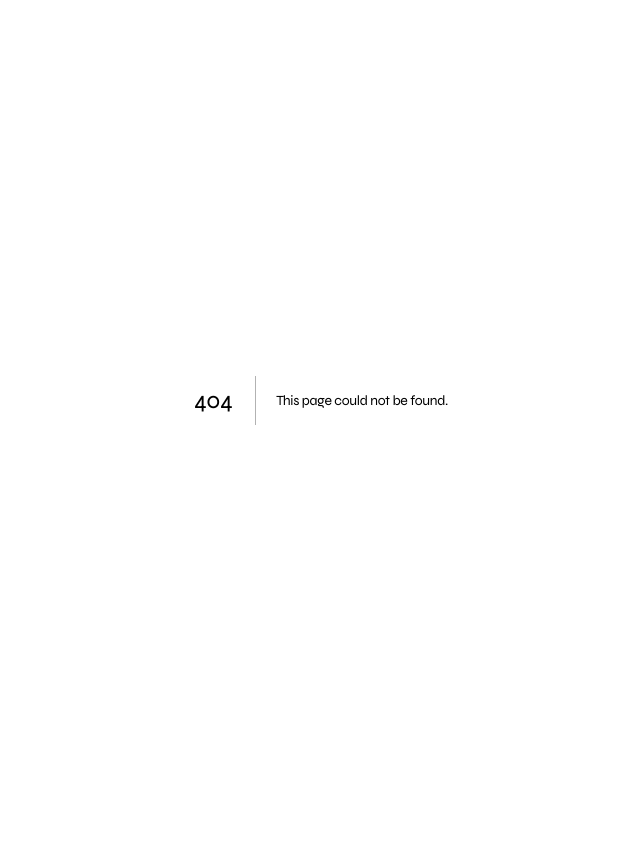
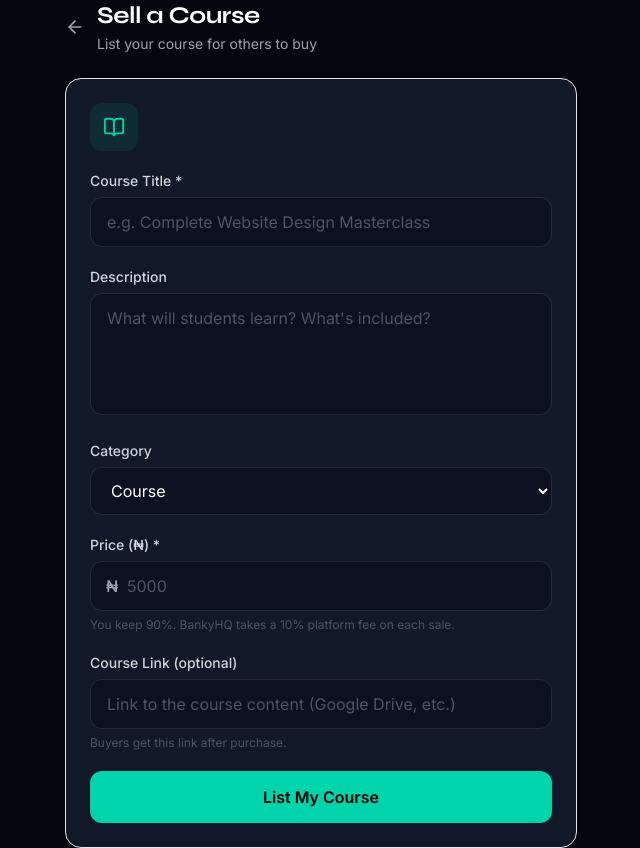
Before and after one commit to BANKY-CODE/stackora-phase4, a Next.js app: page /dashboard/marketplace/sell in a window 1280 px wide. Before the commit this address had no page. Shown: the whole page, without its empty margins (319-959 px from the left). Before the commit the page ends 800 px from the top, so only its background shows below. Built offline with nearby package versions, Linux system fonts and the light colour scheme.

Commit message:
Create page.tsx

```diff
--- /dev/null
+++ b/app/dashboard/marketplace/sell/page.tsx
@@ -0,0 +1,162 @@
+'use client';
+
+import { useState } from 'react';
+import { useRouter } from 'next/navigation';
+import Link from 'next/link';
+import { ArrowLeft, CheckCircle, BookOpen } from 'lucide-react';
+import { marketplaceApi } from '@/lib/api';
+
+export default function SellCoursePage() {
+  const router = useRouter();
+  const [title, setTitle] = useState('');
+  const [description, setDescription] = useState('');
+  const [category, setCategory] = useState('course');
+  const [price, setPrice] = useState('');
+  const [contentUrl, setContentUrl] = useState('');
+  const [loading, setLoading] = useState(false);
+  const [error, setError] = useState<string | null>(null);
+  const [success, setSuccess] = useState(false);
+
+  const handleSubmit = async () => {
+    setError(null);
+    if (!title.trim()) { setError('Please enter a course title.'); return; }
+    const priceNum = parseFloat(price);
+    if (!priceNum || priceNum < 1) { setError('Please enter a valid price (at least ₦1).'); return; }
+
+    setLoading(true);
+    try {
+      await marketplaceApi.createProduct({
+        title: title.trim(),
+        description: description.trim() || undefined,
+        category,
+        price: priceNum,
+        contentUrl: contentUrl.trim() || undefined,
+      });
+      setSuccess(true);
+    } catch (err: any) {
+      setError(err.message || 'Could not list your course.');
+    } finally {
+      setLoading(false);
+    }
+  };
+
+  if (success) {
+    return (
+      <div className="max-w-md mx-auto text-center py-16">
+        <CheckCircle size={48} className="mx-auto text-emerald-400 mb-4" />
+        <h2 className="text-2xl font-bold text-white mb-2">Course Listed!</h2>
+        <p className="text-gray-400 mb-8">Your course is now live in the marketplace for others to buy.</p>
+        <div className="flex flex-col gap-3">
+          <Link href="/dashboard/marketplace" className="w-full py-3.5 bg-[#00D4AA] hover:bg-[#00BF9A] text-black font-semibold rounded-xl transition-colors">
+            View Marketplace
+          </Link>
+          <button
+            onClick={() => { setSuccess(false); setTitle(''); setDescription(''); setPrice(''); setContentUrl(''); }}
+            className="w-full py-3.5 bg-white/5 hover:bg-white/10 text-white font-semibold rounded-xl transition-colors"
+          >
+            List Another Course
+          </button>
+        </div>
+      </div>
+    );
+  }
+
+  return (
+    <div className="max-w-lg mx-auto space-y-6">
+      <div className="flex items-center gap-3">
+        <Link href="/dashboard/marketplace" className="text-gray-400 hover:text-white transition-colors">
+          <ArrowLeft size={20} />
+        </Link>
+        <div>
+          <h1 className="text-2xl font-bold text-white">Sell a Course</h1>
+          <p className="text-gray-400 text-sm mt-0.5">List your course for others to buy</p>
+        </div>
+      </div>
+
+      <div className="bg-[#111827] border border-white/8 rounded-2xl p-6 space-y-5">
+        <div className="w-12 h-12 rounded-xl bg-[#00D4AA]/10 flex items-center justify-center">
+          <BookOpen size={22} className="text-[#00D4AA]" />
+        </div>
+
+        <div>
+          <label className="text-sm font-medium text-gray-300 block mb-1.5">Course Title *</label>
+          <input
+            type="text"
+            value={title}
+            onChange={e => setTitle(e.target.value)}
+            placeholder="e.g. Complete Website Design Masterclass"
+            maxLength={150}
+            className="w-full bg-[#0B1120] border border-white/10 rounded-xl px-4 py-3 text-white placeholder-gray-600 focus:outline-none focus:border-[#00D4AA] transition-colors"
+          />
+        </div>
+
+        <div>
+          <label className="text-sm font-medium text-gray-300 block mb-1.5">Description</label>
+          <textarea
+            value={description}
+            onChange={e => setDescription(e.target.value)}
+            placeholder="What will students learn? What's included?"
+            rows={4}
+            className="w-full bg-[#0B1120] border border-white/10 rounded-xl px-4 py-3 text-white placeholder-gray-600 focus:outline-none focus:border-[#00D4AA] transition-colors resize-none"
+          />
+        </div>
+
+        <div>
+          <label className="text-sm font-medium text-gray-300 block mb-1.5">Category</label>
+          <select
+            value={category}
+            onChange={e => setCategory(e.target.value)}
+            className="w-full bg-[#0B1120] border border-white/10 rounded-xl px-4 py-3 text-white focus:outline-none focus:border-[#00D4AA] transition-colors"
+          >
+            <option value="course">Course</option>
+            <option value="webdesign">Web Design</option>
+            <option value="coding">Coding / Development</option>
+            <option value="design">Design</option>
+            <option value="cybersecurity">Cybersecurity</option>
+            <option value="digital">Digital Skills</option>
+            <option value="other">Other</option>
+          </select>
+        </div>
+
+        <div>
+          <label className="text-sm font-medium text-gray-300 block mb-1.5">Price (₦) *</label>
+          <div className="relative">
+            <span className="absolute left-4 top-1/2 -translate-y-1/2 text-gray-400 font-medium">₦</span>
+            <input
+              type="number"
+              value={price}
+              onChange={e => setPrice(e.target.value)}
+              placeholder="5000"
+              className="w-full bg-[#0B1120] border border-white/10 rounded-xl pl-9 pr-4 py-3 text-white placeholder-gray-600 focus:outline-none focus:border-[#00D4AA] transition-colors"
+            />
+          </div>
+          <p className="text-gray-600 text-xs mt-1.5">You keep 90%. BankyHQ takes a 10% platform fee on each sale.</p>
+        </div>
+
+        <div>
+          <label className="text-sm font-medium text-gray-300 block mb-1.5">Course Link (optional)</label>
+          <input
+            type="text"
+            value={contentUrl}
+            onChange={e => setContentUrl(e.target.value)}
+            placeholder="Link to the course content (Google Drive, etc.)"
+            className="w-full bg-[#0B1120] border border-white/10 rounded-xl px-4 py-3 text-white placeholder-gray-600 focus:outline-none focus:border-[#00D4AA] transition-colors"
+          />
+          <p className="text-gray-600 text-xs mt-1.5">Buyers get this link after purchase.</p>
+        </div>
+
+        {error && (
+          <div className="bg-red-400/5 border border-red-400/20 rounded-xl p-3 text-red-400 text-sm">{error}</div>
+        )}
+
+        <button
+          onClick={handleSubmit}
+          disabled={loading}
+          className="w-full py-3.5 bg-[#00D4AA] hover:bg-[#00BF9A] disabled:opacity-60 text-black font-semibold rounded-xl transition-colors flex items-center justify-center gap-2"
+        >
+          {loading ? <div className="w-5 h-5 border-2 border-black/30 border-t-black rounded-full animate-spin" /> : 'List My Course'}
+        </button>
+      </div>
+    </div>
+  );
+}
```
